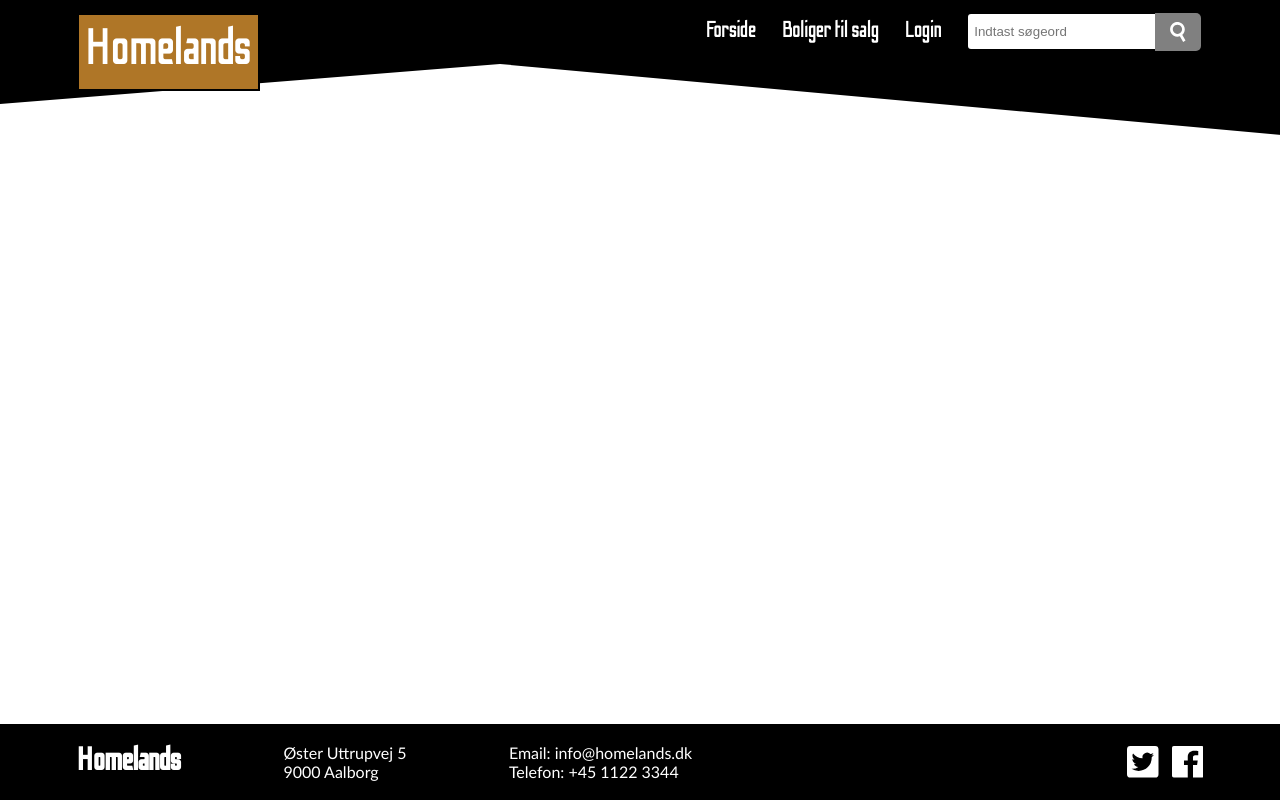
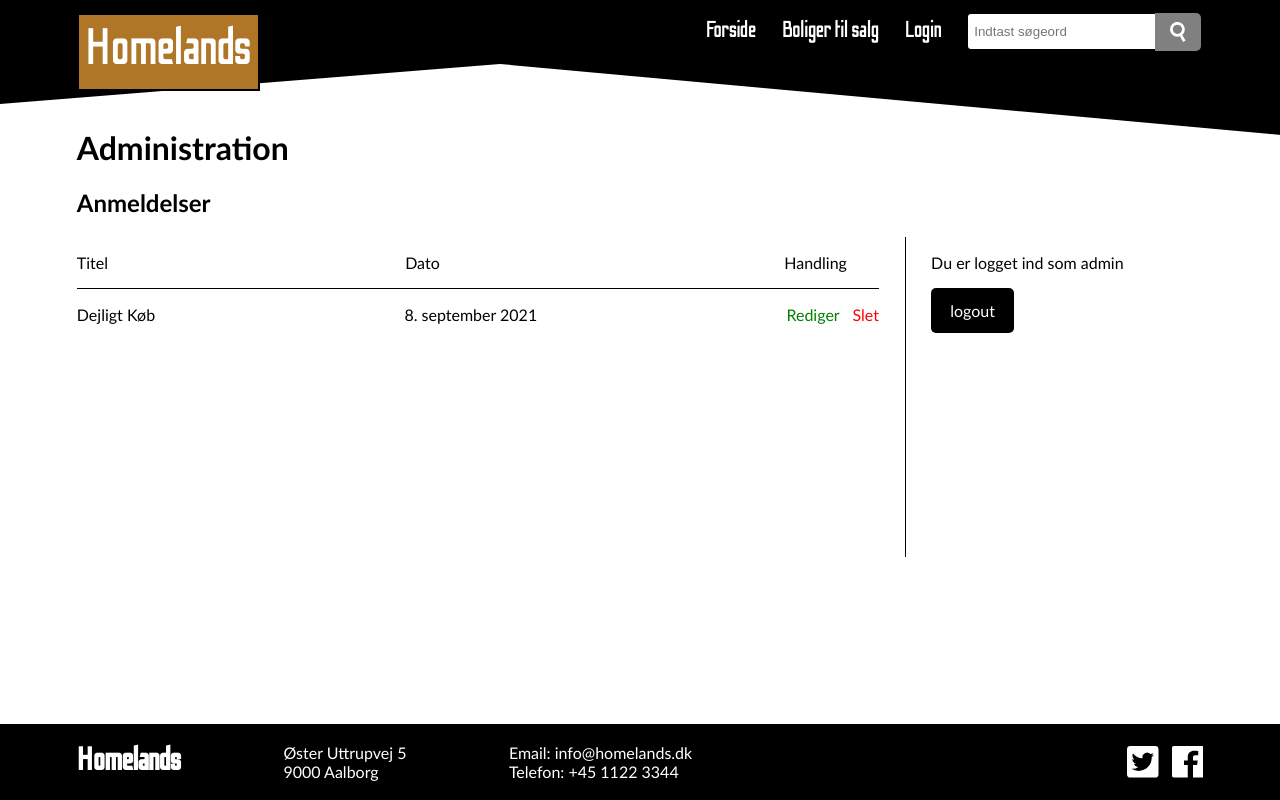
Before and after one commit to fredeskrubba/homelands, a React (Create React App) app: page /Login/Admin in a window 1280 px wide. Built offline with nearby package versions, Linux system fonts and the light colour scheme.

Commit message:
add admin styling

```diff
--- a/src/pages/Admin.js
+++ b/src/pages/Admin.js
@@ -1,10 +1,87 @@
 import React from 'react'
+import styled from 'styled-components'
+import { useGlobalStore } from '../stores/globalStore'
 
+const AdminContainer = styled.main`
+    margin-top: 10vw;
+    margin-left: 6vw;
+    .main-grid{
+        display: grid;
+        grid-template-columns: 2fr 1fr;
+        height: 100%;
+        .review-container{
+            .info-bar{
+                display: flex;
+                justify-content: space-between;
+                border-bottom: 1px solid black;
+                padding-right: 2.5vw;
+                .date{
+                    padding-right: 3.7vw;
+                }
+            }
+        }
+        .logout-container{
+            border-left: 1px solid black;
+            height: 25vw;
+            margin-left: 2vw;
+            padding-left: 2vw;
+            button{
+                box-shadow: -3px 9px 12px -9px rgba(0,0,0,0.75);
+                all: unset;
+                background-color: ${props => props.btnBackground};
+                padding: 1vw 1.5vw;
+                color: #fff;
+                border-radius: 5px;
+            }
+        }
+    }
+`
 
-
+const ReviewBar = styled.div`
+    display: flex;
+    justify-content: space-between;
+    .review-buttons{
+        display: flex;
+        gap: 1vw;
+        button{
+            all: unset;
+        }
+        .edit{
+            color: green;
+        }
+        .delete{
+            color: red;
+        }
+    }
+`
 const Admin = () => {
+    const colors = useGlobalStore((state)=> state.colors)
   return (
-    <div>Admin</div>
+    <AdminContainer btnBackground={colors.black}>
+        <h1>Administration</h1>
+        <h2>Anmeldelser</h2>
+        <section className="main-grid">
+            <div className="review-container">
+                <div className='info-bar'>
+                    <p>Titel</p>
+                    <p className='date'>Dato</p>
+                    <p>Handling</p>
+                </div>
+                <ReviewBar>
+                    <p>Dejligt Køb</p>
+                    <p>8. september 2021</p>
+                    <div className='review-buttons'>
+                        <button className='edit'>Rediger</button>
+                        <button className='delete'>Slet</button>
+                    </div>
+                </ReviewBar>
+            </div>
+            <div className="logout-container">
+                <p>Du er logget ind som admin</p>
+                <button>logout</button>
+            </div>
+        </section>
+    </AdminContainer>
   )
 }
 
```
